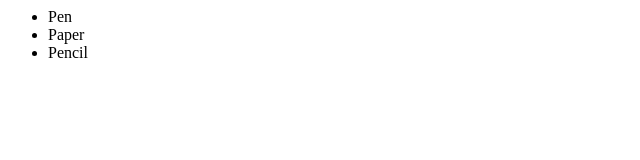
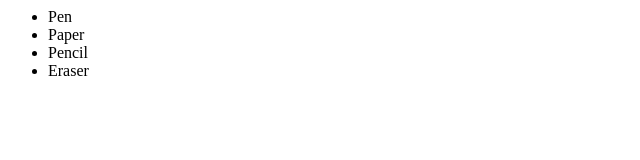
Before and after one commit to Vamshini/newGitTest, a plain HTML site: page index.html in a window 1280 px wide. Shown: the full height of the page, 0-640 px from the left. Drawn offline with Linux system fonts and the light colour scheme.

Commit message:
Added Eraser

```diff
--- a/index.html
+++ b/index.html
@@ -4,6 +4,7 @@
 		<li>Pen</li>
 		<li>Paper</li>
 		<li>Pencil</li>
+		<li>Eraser</li>
 	</ul>
 </body>
 
```
